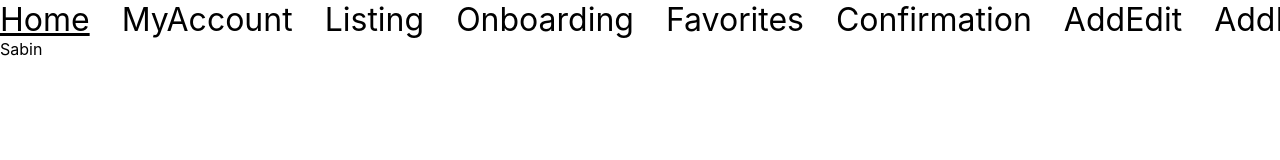
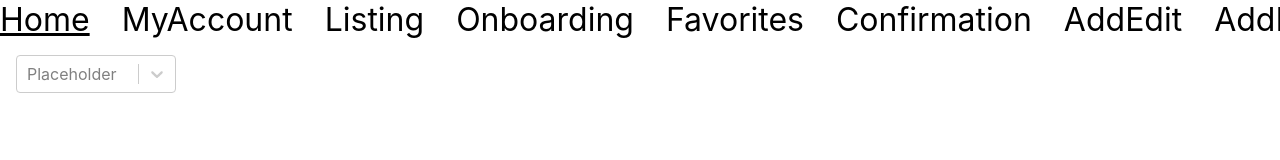
Before and after one commit to assist-software/internship-2022-july-fe2, a React (Create React App) app: page /sabin in a window 1280 px wide. Shown: the top 160 px of the page. Built offline with nearby package versions, Linux system fonts and the light colour scheme.

Commit message:
Created basic dropdown

```diff
--- a/package.json
+++ b/package.json
@@ -12,6 +12,7 @@
     "react-dom": "^18.2.0",
     "react-router-dom": "^6.3.0",
     "react-scripts": "5.0.1",
+    "react-select": "^5.4.0",
     "sass": "^1.53.0",
     "web-vitals": "^2.1.4"
   },
--- a/src/components/Dropdown/Dropdown.jsx
+++ b/src/components/Dropdown/Dropdown.jsx
@@ -1,9 +1,56 @@
-import React from 'react'
+import React from "react";
+import Select from "react-select";
+import styles from "./Dropdown.module.scss";
 
+const options = [
+  { value: "option1", label: "Option 1" },
+  { value: "option2", label: "Option 2" },
+  { value: "option3", label: "Option 3" },
+  { value: "option4", label: "Option 3" },
+  { value: "option5", label: "Option 3" },
+  { value: "option6", label: "Option 3" },
+  { value: "option7", label: "Option 3" },
+  { value: "option8", label: "Option 3" },
+  { value: "option9", label: "Option 3" },
+];
+const style = {
+  menuList: (base) => ({
+    ...base,
+    height: "200px",
+    boxShadow: "6px 6px 20px rgba(0, 0, 0, 0.25)",
+    paddingTop: 0,
+    paddingBottom: 0,
+    "::-webkit-scrollbar": {
+      width: "6px",
+    },
+    "::-webkit-scrollbar-track": {
+      background: "$color-gray-white",
+    },
+    "::-webkit-scrollbar-thumb": {
+      background: "#403633",
+      borderRadius: "11px!important",
+      height: "2px!important",
+    },
+  }),
+  menu: (base) => ({
+    ...base,
+    marginTop: 0,
+    gap: "100px!important",
+  }),
+  control: (base, state) => ({
+    ...base,
+    boxShadow: state.isFocused ? null : null,
+  }),
+};
 const Dropdown = () => {
   return (
-    <div>Dropdown</div>
-  )
-}
+    <Select
+      options={options}
+      className={styles.dropdown}
+      styles={style}
+      placeholder="Placeholder"
+    />
+  );
+};
 
-export default Dropdown
+export default Dropdown;
--- a/src/components/Dropdown/Dropdown.module.scss
+++ b/src/components/Dropdown/Dropdown.module.scss
@@ -1 +1,6 @@
 @import "../../styles/variables.scss";
+
+.dropdown{
+    margin: 1rem;
+    width: 100%;
+}
--- a/src/pages/Demo/Sabin.jsx
+++ b/src/pages/Demo/Sabin.jsx
@@ -1,7 +1,12 @@
 import React from "react";
+import Dropdown from "../../components/Dropdown/Dropdown";
 
 const Sabin = () => {
-  return <div>Sabin</div>;
+  return (
+    <div style={{ width: "160px" }}>
+      <Dropdown />
+    </div>
+  );
 };
 
 export default Sabin;
```
Also changed, not shown: 1 other file (tests, documents, lock files or other folders).
